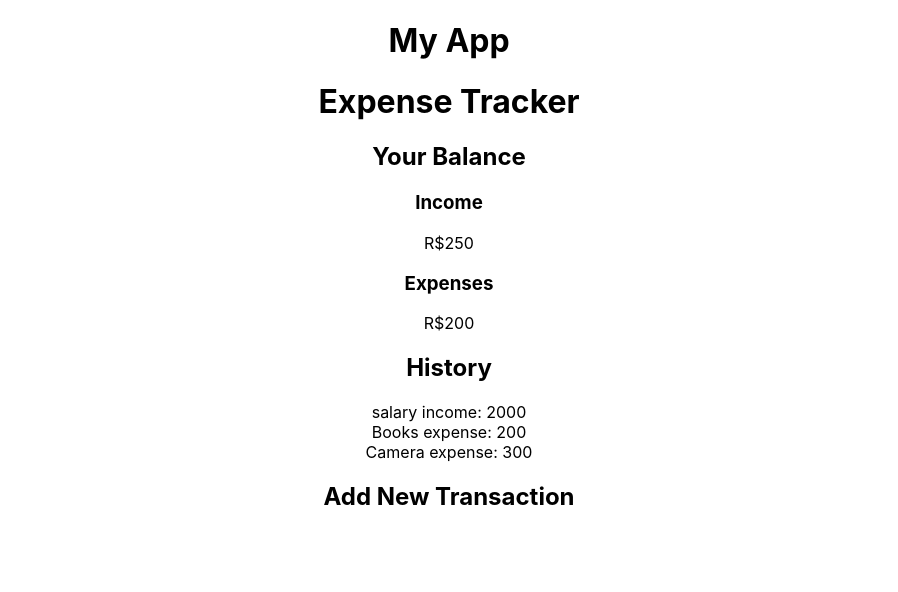
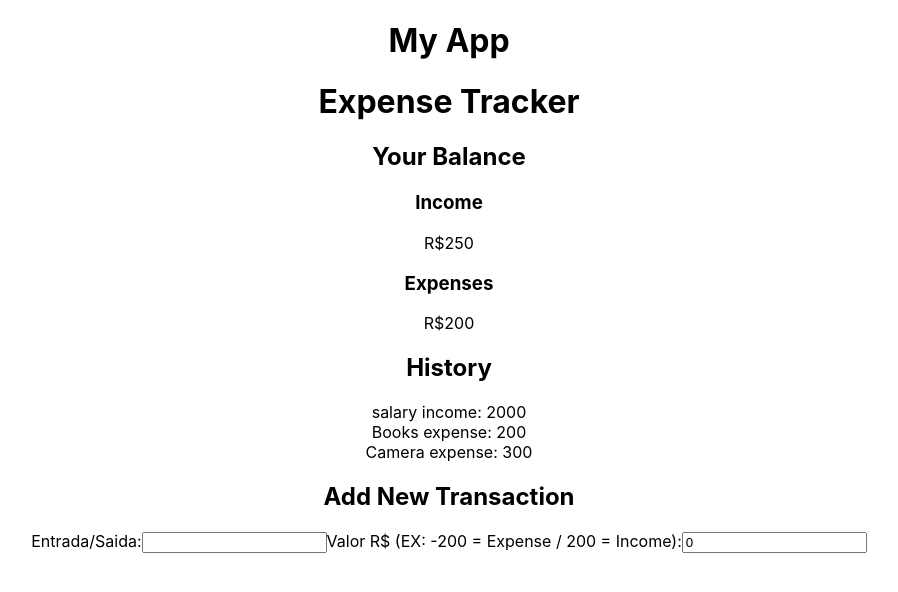
Before and after one commit to Nicolas-Johnson/Expenses_Tracker, a React (Create React App) app: page / in a window 1280 px wide. Shown: the top 592 px of the page, without its empty margins (191-1089 px from the left). Built offline with nearby package versions, Linux system fonts and the light colour scheme.

Commit message:
Criet AddTransaction Component and logic for add positive and negative laues

```diff
--- a/src/components/AddTransaction.jsx
+++ b/src/components/AddTransaction.jsx
@@ -1,10 +1,43 @@
 import React from "react";
 
 class AddTransaction extends React.Component{
+  constructor() {
+    super();
+    this.state = {
+      title: '',
+      amount: 0,
+      entry: '',
+    }
+  }
+
+  handleChange = ({ target }) => {
+    const { name, value } = target;
+    if(name === 'amount') {
+      const valueToNumber = parseInt(value);
+      if(valueToNumber < 0) {
+        return this.setState({[name]: Math.abs(valueToNumber), entry: 'expense'});
+      }
+      return this.setState({[name]: valueToNumber, entry: 'income'});
+    }
+    return this.setState({[name]: value});
+  }
   render() {
+    const { title, amount } = this.state;
     return(
       <div>
         <h2>Add New Transaction</h2>
+        <div>
+          <form>
+            <label htmlFor="title">
+              Entrada/Saida:
+              <input name="title" type="text" defaultValue={ title } onChange={ this.handleChange } />
+            </label>
+            <label htmlFor="amount">
+              Valor R$ (EX: -200 = Expense / 200 = Income):
+              <input name="amount" type="number" defaultValue={ amount } onChange={ this.handleChange } />
+            </label>
+        </form>
+        </div>
       </div>
     );
   }
```
